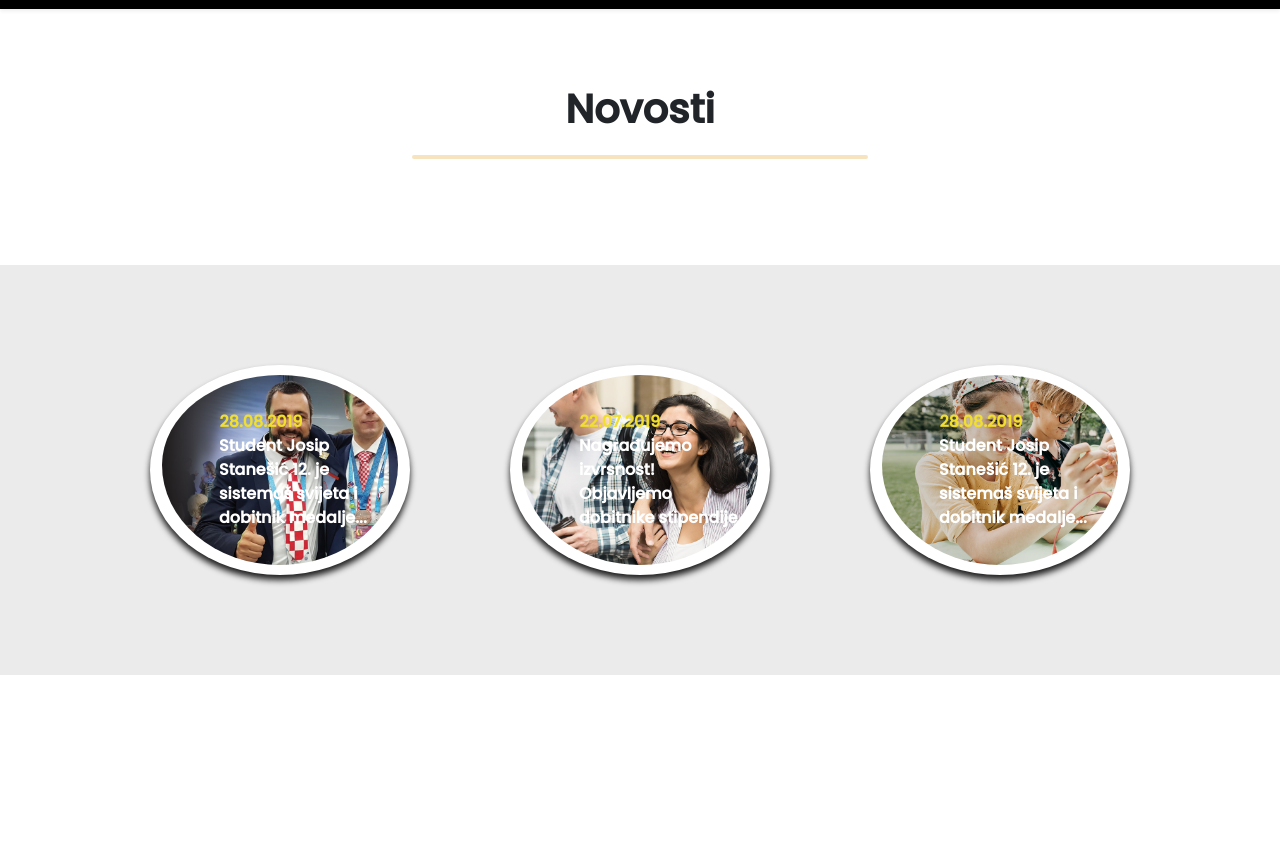
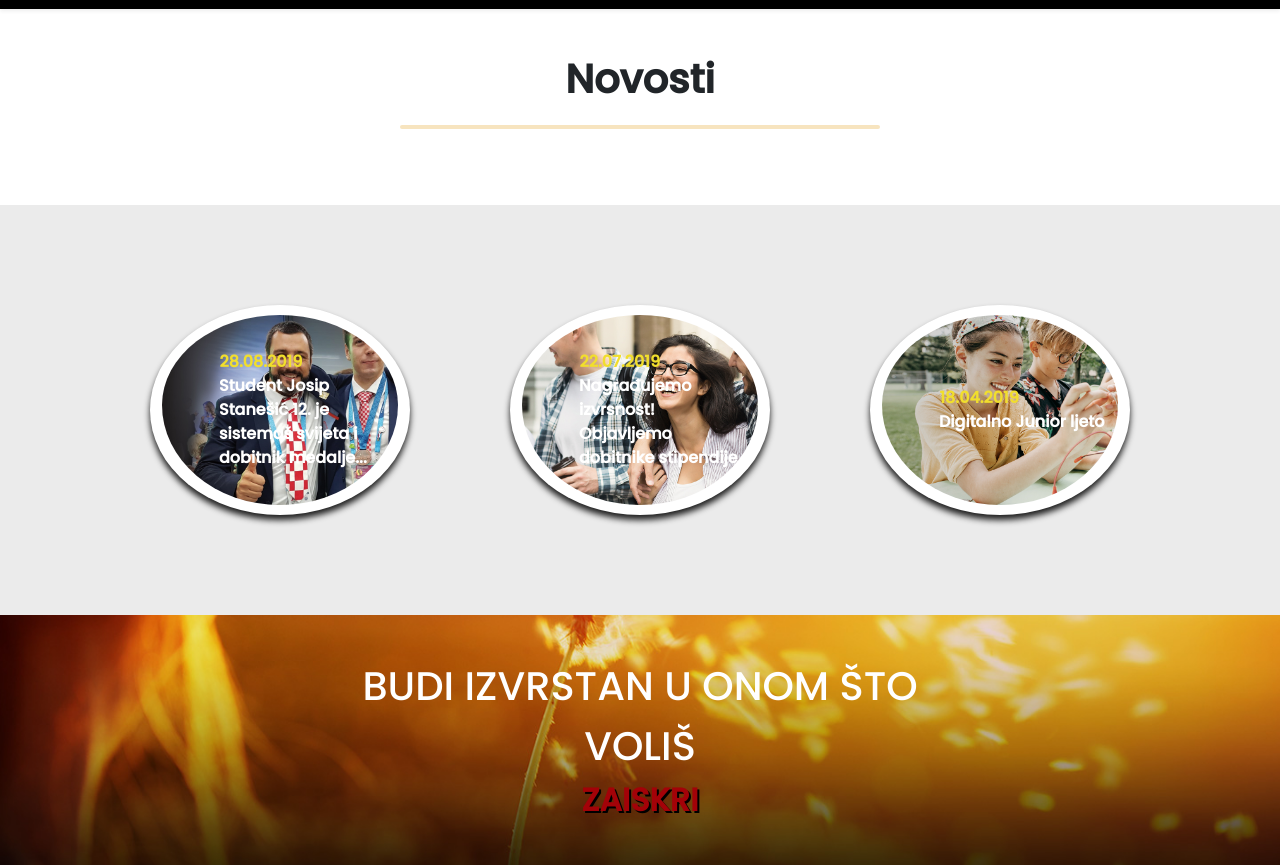
Before and after one commit to diamond95/supit-projektni-zadatak, a website: page novosti.html in a window 1280 px wide. Shown: the part 111-976 px from the top of the page. Before the commit the page ends 800 px from the top, so only its background shows below. Drawn offline with nearby package versions, Linux system fonts and the light colour scheme.

Commit message:
sm changes

```diff
--- a/css/index.css
+++ b/css/index.css
@@ -68,7 +68,7 @@ nav>div>.navbar>ul>li>a>span:hover {
     padding: 70px;
 }
 .novosti-title {
-    padding: 70px;
+    padding: 40px;
 }
 
 hr.hr-about {
--- a/novosti.html
+++ b/novosti.html
@@ -64,21 +64,25 @@
             <div class="col">
             </div>
             <div class="col-sm-3 col-md-3 col-lg-3 text-black grey-rounded-card" data-aos="fade-up-right" data-aos-duration="1500" >
-                <img class="img-fluid rounded-circle circle-photo" src="./assets/img/novost1.jpg">
-                <div class="centered-zaiskri yellow--text rounded-text">&nbsp;&nbsp;&nbsp;28.08.2019 <br /><div class="white--text rounded-text">Student Josip Stanešić 12. je sistemaš svijeta i dobitnik medalje...</div></div>
+                <a href="novost-1.html"><img class="img-fluid rounded-circle circle-photo" src="./assets/img/novost1.jpg">
+                <div class="centered-zaiskri yellow--text rounded-text">&nbsp;&nbsp;&nbsp;28.08.2019 <br /><div class="white--text rounded-text">Student Josip Stanešić 12. je sistemaš svijeta i dobitnik medalje...</div></div></a>
             </div>
             <div class="col-sm-3 col-md-3 col-lg-3 text-black grey-rounded-card" data-aos="fade-up-right" data-aos-duration="2100">
-                <img class="img-fluid rounded-circle circle-photo" src="./assets/img/novost2.jpg">
-                <div class="centered-zaiskri yellow--text rounded-text">&nbsp;&nbsp;&nbsp;22.07.2019<br /><div class="white--text rounded-text">Nagrađujemo izvrsnost! Objavljemo dobitnike stipendije..</div></div>
+                <a href="novost-2.html"><img class="img-fluid rounded-circle circle-photo" src="./assets/img/novost2.jpg">
+                <div class="centered-zaiskri yellow--text rounded-text">&nbsp;&nbsp;&nbsp;22.07.2019<br /><div class="white--text rounded-text">Nagrađujemo izvrsnost! Objavljemo dobitnike stipendije..</div></div></a>
             </div>
             <div class="col-sm-3 col-md-3 col-lg-3 text-black grey-rounded-card" data-aos="fade-up-right" data-aos-duration="2600">
-                <img class="img-fluid rounded-circle circle-photo" src="./assets/img/novost3.jpg">
-                <div class="centered-zaiskri yellow--text rounded-text">&nbsp;&nbsp;&nbsp;28.08.2019 <br /><div class="white--text rounded-text">Student Josip Stanešić 12. je sistemaš svijeta i dobitnik medalje...</div></div>
+                <a href="novost-3.html"><img class="img-fluid rounded-circle circle-photo" src="./assets/img/novost3.jpg">
+                <div class="centered-zaiskri yellow--text rounded-text">&nbsp;&nbsp;&nbsp;18.04.2019 <br /><div class="white--text rounded-text">Digitalno Junior ljeto</div></div></a>
             </div>
             <div class="col">
             </div>
         </div>
     </div>
+    <div class="container-zaiskri">
+        <img src="./assets/img/zaiskri-bg.jpg" alt="zaiskri">
+        <div class="centered-zaiskri white--text fw-5 fs-1">BUDI IZVRSTAN U ONOM ŠTO VOLIŠ <br /><div class="fw-5 danger--text danger--shadow">ZAISKRI</div></div>
+    </div>
 </body>
 
 </html>
```
Also changed, not shown: about.html (+0 -4 lines), css/about.css (deleted).
